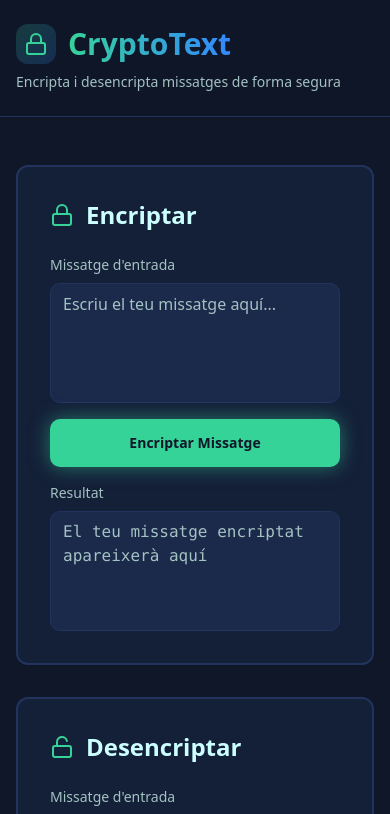
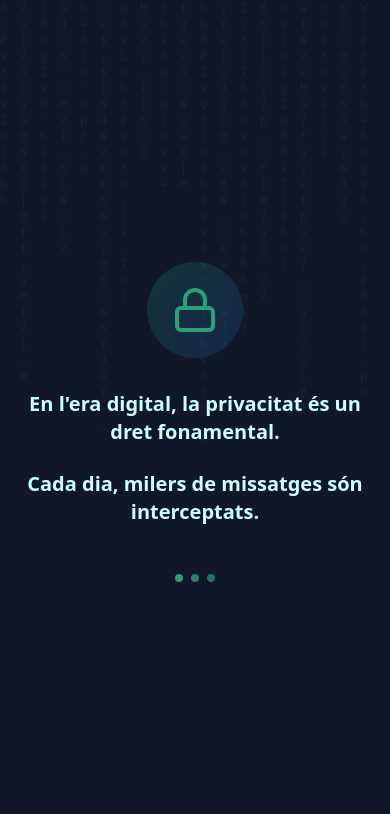
Before and after one commit to marcarmengolpares/cryptotext-messenger, a React (Vite) app: page / in a window 390 px wide. Shown: the top 814 px of the page. Built offline with nearby package versions, Linux system fonts and the light colour scheme; the HTML template or start-up script is replaced by a standard one.

Commit message:
Add entry animation

```diff
--- /dev/null
+++ b/src/components/IntroAnimation.tsx
@@ -0,0 +1,148 @@
+import { useEffect, useState } from "react";
+import { Lock } from "lucide-react";
+
+interface IntroAnimationProps {
+  onComplete: () => void;
+}
+
+export const IntroAnimation = ({ onComplete }: IntroAnimationProps) => {
+  const [showMessage, setShowMessage] = useState(false);
+  const [messageIndex, setMessageIndex] = useState(0);
+
+  const messages = [
+    "En l'era digital, la privacitat és un dret fonamental.",
+    "Cada dia, milers de missatges són interceptats.",
+    "L'encriptació protegeix la teva informació.",
+    "Ara, tu també pots encriptar els teus missatges.",
+    "Benvingut a CryptoText."
+  ];
+
+  // Matrix effect characters
+  const matrixChars = "ABCDEFGHIJKLMNOPQRSTUVWXYZabcdefghijklmnopqrstuvwxyz0123456789@#$%^&*()_+-=[]{}|;:,.<>?";
+
+  useEffect(() => {
+    // Show message after matrix effect starts
+    const messageTimer = setTimeout(() => {
+      setShowMessage(true);
+    }, 1000);
+
+    return () => clearTimeout(messageTimer);
+  }, []);
+
+  useEffect(() => {
+    if (showMessage && messageIndex < messages.length) {
+      const timer = setTimeout(() => {
+        setMessageIndex(messageIndex + 1);
+      }, 2000);
+
+      return () => clearTimeout(timer);
+    } else if (messageIndex === messages.length) {
+      const completeTimer = setTimeout(() => {
+        onComplete();
+      }, 1500);
+
+      return () => clearTimeout(completeTimer);
+    }
+  }, [showMessage, messageIndex, messages.length, onComplete]);
+
+  // Generate random matrix columns
+  const generateMatrixColumns = () => {
+    const columns = [];
+    const columnCount = Math.floor(window.innerWidth / 20);
+
+    for (let i = 0; i < columnCount; i++) {
+      const chars = [];
+      const charCount = Math.floor(Math.random() * 20) + 10;
+
+      for (let j = 0; j < charCount; j++) {
+        const randomChar = matrixChars[Math.floor(Math.random() * matrixChars.length)];
+        chars.push(
+          <span
+            key={`${i}-${j}`}
+            className="block text-primary/40 animate-fade-in"
+            style={{
+              animationDelay: `${Math.random() * 2}s`,
+              animationDuration: `${Math.random() * 1 + 0.5}s`
+            }}
+          >
+            {randomChar}
+          </span>
+        );
+      }
+
+      columns.push(
+        <div
+          key={i}
+          className="flex flex-col text-xs font-mono absolute top-0"
+          style={{
+            left: `${i * 20}px`,
+            animationDelay: `${Math.random() * 2}s`
+          }}
+        >
+          {chars}
+        </div>
+      );
+    }
+
+    return columns;
+  };
+
+  return (
+    <div className="fixed inset-0 z-50 bg-background flex items-center justify-center overflow-hidden">
+      {/* Matrix background effect */}
+      <div className="absolute inset-0 opacity-20">
+        {generateMatrixColumns()}
+      </div>
+
+      {/* Central content */}
+      <div className="relative z-10 max-w-4xl mx-auto px-6 text-center">
+        {/* Lock icon */}
+        <div className="mb-8 flex justify-center animate-scale-in">
+          <div className="w-24 h-24 rounded-full bg-gradient-cyber flex items-center justify-center animate-pulse">
+            <Lock className="w-12 h-12 text-primary" />
+          </div>
+        </div>
+
+        {/* Messages */}
+        {showMessage && (
+          <div className="space-y-6">
+            {messages.slice(0, messageIndex).map((message, index) => (
+              <p
+                key={index}
+                className="text-xl md:text-2xl font-semibold text-foreground animate-fade-in"
+                style={{
+                  animationDelay: `${index * 0.2}s`
+                }}
+              >
+                {message}
+              </p>
+            ))}
+          </div>
+        )}
+
+        {/* Loading indicator */}
+        <div className="mt-12 flex justify-center gap-2">
+          <div className="w-2 h-2 rounded-full bg-primary animate-pulse" style={{ animationDelay: "0s" }} />
+          <div className="w-2 h-2 rounded-full bg-primary animate-pulse" style={{ animationDelay: "0.2s" }} />
+          <div className="w-2 h-2 rounded-full bg-primary animate-pulse" style={{ animationDelay: "0.4s" }} />
+        </div>
+      </div>
+
+      {/* Scan line effect */}
+      <div
+        className="absolute inset-0 pointer-events-none"
+        style={{
+          background: "linear-gradient(0deg, transparent 0%, rgba(var(--primary), 0.05) 50%, transparent 100%)",
+          animation: "scan 3s linear infinite"
+        }}
+      />
+
+      <style>{`
+        @keyframes scan {
+          0% { transform: translateY(-100%); }
+          100% { transform: translateY(100%); }
+        }
+      `}</style>
+    </div>
+  );
+};
--- a/src/pages/Index.tsx
+++ b/src/pages/Index.tsx
@@ -1,9 +1,11 @@
 import { useState } from "react";
 import { CryptoCard } from "@/components/CryptoCard";
+import { IntroAnimation } from "@/components/IntroAnimation";
 import { Lock, Unlock } from "lucide-react";
 import { encriptar, desencriptar } from "@/utils/cryptoText";
 
 const Index = () => {
+  const [showIntro, setShowIntro] = useState(true);
   const [encryptInput, setEncryptInput] = useState("");
   const [encryptOutput, setEncryptOutput] = useState("");
   const [decryptInput, setDecryptInput] = useState("");
@@ -23,8 +25,12 @@ const Index = () => {
     }
   };
 
+  if (showIntro) {
+    return <IntroAnimation onComplete={() => setShowIntro(false)} />;
+  }
+
   return (
-    <div className="min-h-screen bg-background">
+    <div className="min-h-screen bg-background animate-fade-in">
       {/* Header */}
       <header className="border-b border-border backdrop-blur-sm sticky top-0 z-10 bg-background/80">
         <div className="container mx-auto px-4 py-6">
```
